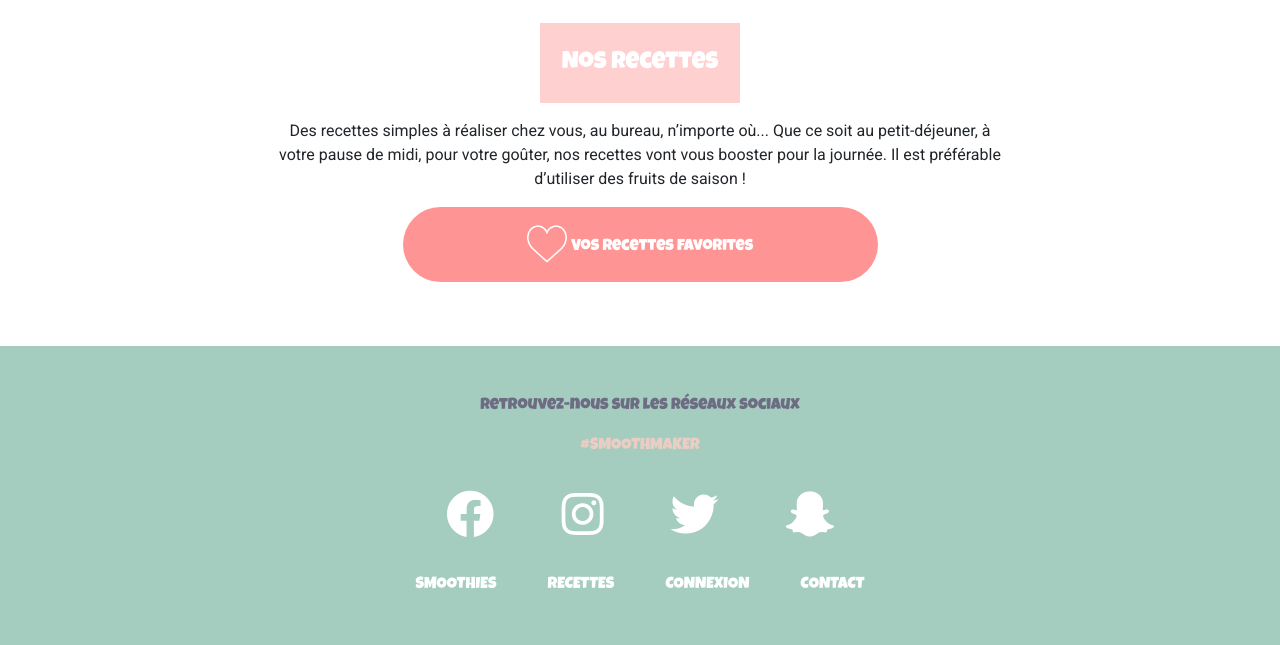
After one commit to LojowskiBoris/smoothieShop, a PHP site: page /recette.php in a window 1280 px wide. The commit adds this page. Shown: the part 389-1034 px from the top of the page. Run offline with PHP 8.4, Linux system fonts and the light colour scheme; some libraries are stand-ins or nearby versions.

Commit message:
ajout Dyllan

```diff
--- a/connexion.php
+++ b/connexion.php
@@ -1,6 +1,6 @@
 <?php
 
-//CONNECTION
+//CONNEXION
 function verifyPassword($password, $hashPassword)
 {
     return crypt($password, $hashPassword) == $hashPassword;
--- /dev/null
+++ b/dyllan.css
@@ -0,0 +1,25 @@
+#detox{
+    background-image: url("img/detox.jpg");
+    height: 20rem;
+    background-position-y: center;
+    background-size: cover;
+    background-repeat: no-repeat;
+}
+.lien{
+    background: #FF9494;
+    border-radius: 42px;
+    width: 150px;
+    height: 75px;
+}
+.lien a{
+    color: white;
+    font-family: Luckiest Guy;
+    font-size: 1rem;
+    line-height: 5rem;
+    text-align: center;
+    text-decoration: none;
+}
+.heart{
+    width: 10%;
+    padding-right: 1%;
+}
--- a/layout.phtml
+++ b/layout.phtml
@@ -4,7 +4,8 @@
 	<meta charset="utf-8">
 	<meta name="viewport" content="width=device-width, initial-scale=1, shrink-to-fit=no">
 	<link rel="stylesheet" href="https://stackpath.bootstrapcdn.com/bootstrap/4.3.1/css/bootstrap.min.css">
-	<link rel="stylesheet" href="boris.css">
+	<link rel="stylesheet" href="style.css">
+	<link rel="stylesheet" href="dyllan.css">
 	<link href="https://fonts.googleapis.com/css?family=Roboto" rel="stylesheet">
 	<link href="https://fonts.googleapis.com/css?family=Luckiest+Guy" rel="stylesheet">
 	<link rel="stylesheet" href="https://use.fontawesome.com/releases/v5.8.2/css/all.css" integrity="sha384-oS3vJWv+0UjzBfQzYUhtDYW+Pj2yciDJxpsK1OYPAYjqT085Qq/1cq5FLXAZQ7Ay" crossorigin="anonymous">
@@ -20,7 +21,7 @@
 			<div class="collapse navbar-collapse text-right" id="navbarToggler">
 				<ul class="navbar-nav ml-auto mt-2 mt-lg-0 ">
 				<li class="nav-item">
-					<a class="nav-link" href="#">Acceuil</a>
+					<a class="nav-link" href="#">Accueil</a>
 				</li>
 				<li class="nav-item">
 					<a class="nav-link" href="#">Smoothies</a>
@@ -38,12 +39,12 @@
 
 
 	<main>
-		<!-- <?php include $template+".phtml"?>  -->
+		<?php include $template.".phtml"?>
 	</main>
 
 
 	<footer>
-		<p>Retrouver-nous sur les réseaux sociaux</p>
+		<p>Retrouvez-nous sur les réseaux sociaux</p>
 		<p>#SMOOTHMAKER</p>
 		<div id="reseaux-sociaux">
 			<a href="#"><i class="fab fa-facebook"></i></a>
--- /dev/null
+++ b/recette.php
@@ -0,0 +1,4 @@
+<?php
+
+$template = 'recette';
+include 'layout.phtml';
--- /dev/null
+++ b/recette.phtml
@@ -0,0 +1,18 @@
+<div class="container">
+    <div class="row justify-content-around">
+        <div class="col" id="detox">
+        </div>
+    </div><br>
+
+    <div class="row justify-content-around">
+    <div class="col-8 text-center"><p class="p text-center">Nos recettes</p>
+    <p>Des recettes simples à réaliser chez vous, au bureau, n’importe où... Que ce soit au petit-déjeuner, à votre pause de midi, pour votre goûter, nos recettes vont vous booster pour la journée. Il est préférable d’utiliser des fruits de saison !</p>
+    </div>
+    </div>
+
+    <div class="row justify-content-around">
+    <div class="col-5 text-center lien">
+        <a href="favoris.phtml"><img src="Ressources/assets/icons/emptyheart.png" alt="" class="heart">Vos recettes favorites</a>
+    </div>
+    </div>
+</div>
```
Also changed, not shown: Maquettes SMoothMaker/Maquettes/Connexion.png (deleted), Maquettes SMoothMaker/Maquettes/Espace perso.png (deleted), Maquettes SMoothMaker/Maquettes/Le bar.png (deleted), Maquettes SMoothMaker/Maquettes/infos.png (deleted), Ressources/assets/photos/detox cure smoothie.jpg (deleted), 3 other files.
